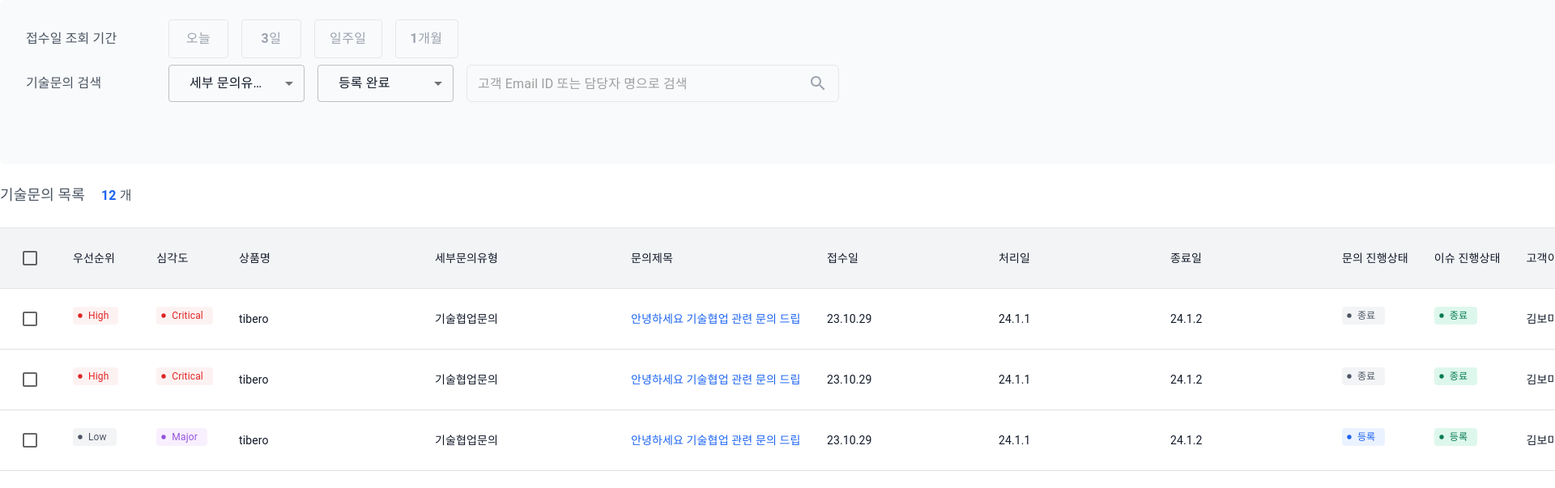
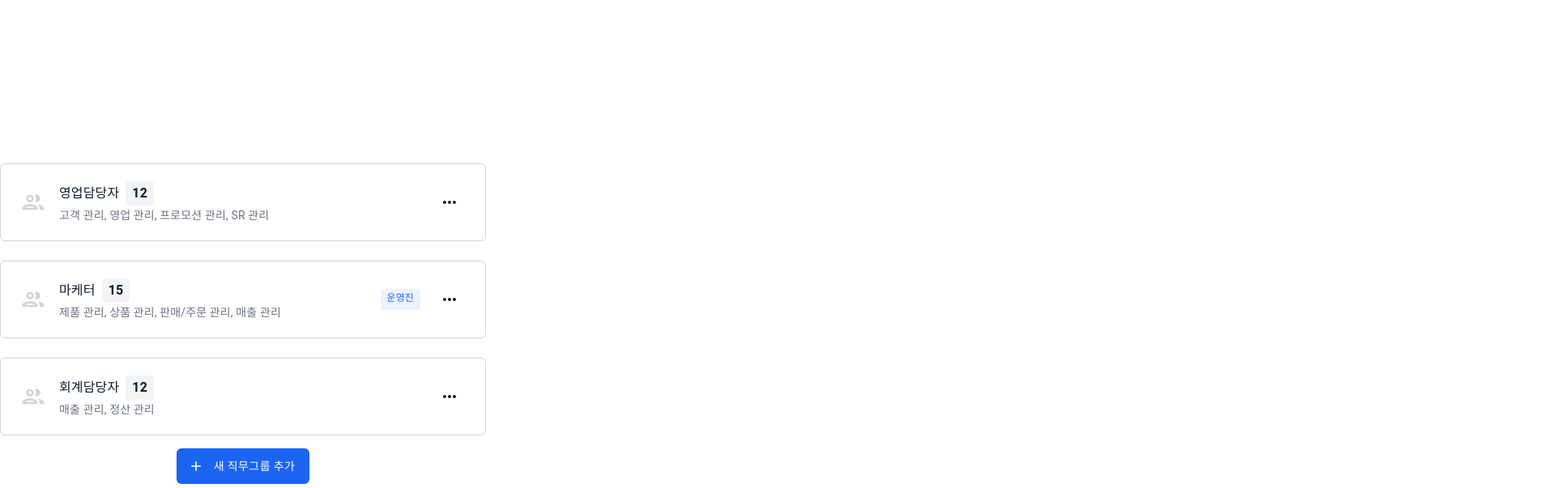
Before and after one commit to tmaxkny/gaiaToreact, a React (Vite) app in the folder focus_sr/: page / in a window 1280 px wide. Shown: the top 603 px of the page at 81% size, 1920 px wide, since content can reach past the window. Built offline with nearby package versions, Linux system fonts and the light colour scheme.

Commit message:
그룹관리 다이얼로그 수정

```diff
--- a/focus_sr/src/App.tsx
+++ b/focus_sr/src/App.tsx
@@ -14,7 +14,7 @@ import Title from "./page/Home/Title";
 function App() {
   return (
     <>
-      <SrTechPage />
+      <Manage />
     </>
   );
 }
--- a/focus_sr/src/page/GroupManage/Manage.tsx
+++ b/focus_sr/src/page/GroupManage/Manage.tsx
@@ -17,7 +17,7 @@ import MoreHorizOutlinedIcon from "@mui/icons-material/MoreHorizOutlined";
 import ReportProblemOutlinedIcon from "@mui/icons-material/ReportProblemOutlined";
 
 export const Manage: React.FC<any> = React.forwardRef<any, any>(
-  ({ className, children, groupList }, ref) => {
+  ({ className, children }, ref) => {
     const [fakeGroupList, setFakeGroupList] = React.useState([
       {
         id: 1,
@@ -56,13 +56,12 @@ export const Manage: React.FC<any> = React.forwardRef<any, any>(
 
     const [groupName, setGroupName] = React.useState("");
     const [select, setSelect] = React.useState<string>("");
-    const [openDeleteDialog, setOpenDeleteDialog] = React.useState(true);
+    const [openDeleteDialog, setOpenDeleteDialog] = React.useState(false);
     const [anchorElement, setAnchorElement] =
       React.useState<HTMLElement | null>(null);
     const isOpened = Boolean(anchorElement);
     const [formAble, setFormAble] = React.useState(false);
 
-    const submitNewGroup = () => {};
     const handleSelected = (idx: string) => {
       setSelect(idx);
     };
@@ -78,7 +77,7 @@ export const Manage: React.FC<any> = React.forwardRef<any, any>(
             gap: "16px",
           }}
         >
-          {groupList ? (
+          {!fakeGroupList ? (
             <Typography
               sx={{
                 fontSize: "16px",
```
